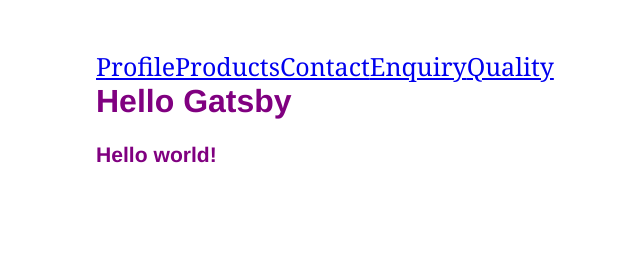
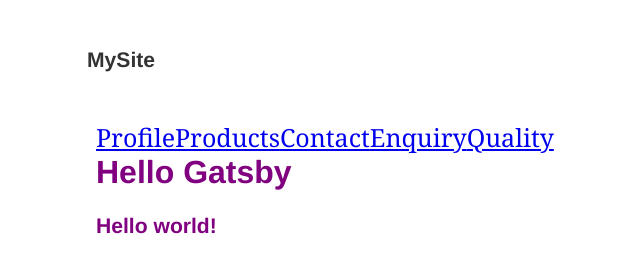
Before and after one commit to VIVEKKOYANI/GatsbyJS-Sidebar-Footer, a Gatsby site in the folder hello-world/: page / in a window 1280 px wide. Shown: the whole page, without its empty margins (244-884 px from the left). Built offline with nearby package versions, Linux system fonts and the light colour scheme; Gatsby itself is replaced by a stand-in of ours.

Commit message:
add title

```diff
--- a/hello-world/src/components/layout.js
+++ b/hello-world/src/components/layout.js
@@ -2,6 +2,7 @@
 
 export default ({children}) => (
     <div style={{margin: `3rem auto`, maxWidth: 650, padding: `0 1rem`}}>
+        <h3>MySite</h3>
         {children}
     </div>
 )
```
